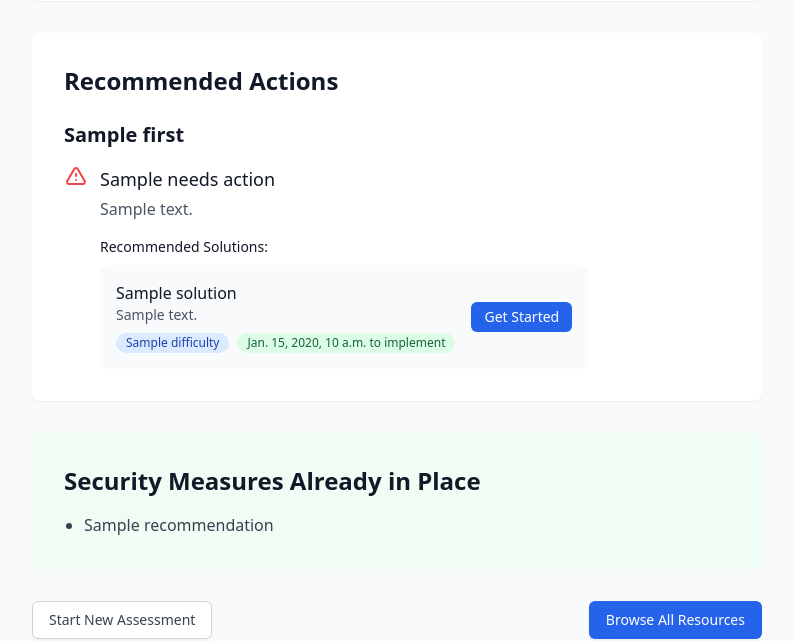
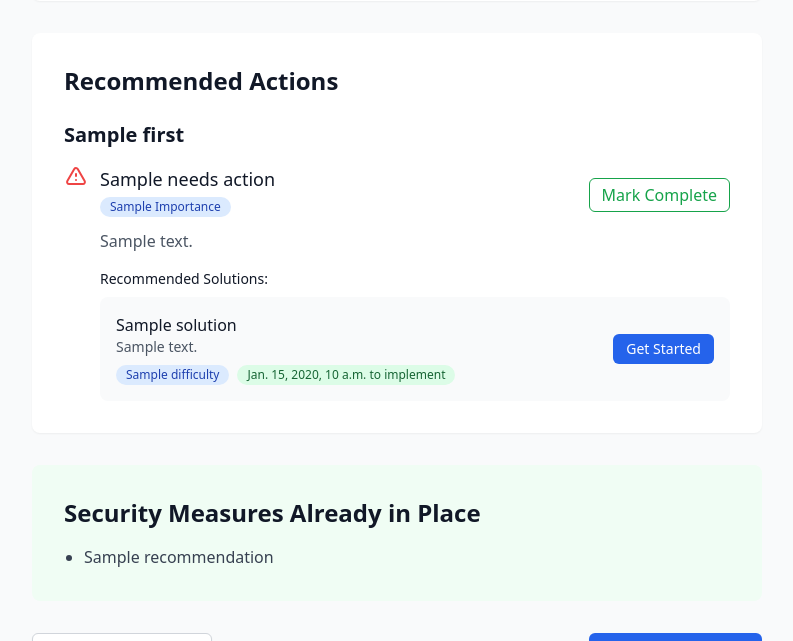
Before and after one commit to brent-is-still-here/thebluelist, a Django app: template online_security/templates/online_security/assessment_results.html in a window 1280 px wide. Shown: the part 417-1058 px from the top of the page, without its empty margins (243-1036 px from the left). Run offline with Django 5.2, Linux system fonts and the light colour scheme; the template is opened without the code that fills it: most values are stand-ins (such as "Sample title", 1, 10 or a date in 2020); some libraries are stand-ins or nearby versions.

Commit message:
Allow users to mark items as completed

```diff
--- a/online_security/templates/online_security/assessment_results.html
+++ b/online_security/templates/online_security/assessment_results.html
@@ -46,14 +46,33 @@
 
                 {% for recommendation in category.list %}
                 <div class="mb-6 last:mb-0">
-                    <div class="flex items-start">
+                    <div class="flex items-start recommendation-card" id="recommendation-{{ recommendation.id }}"
+                         data-id="{{ recommendation.id }}">
                         <div class="flex-shrink-0">
                             <svg class="h-6 w-6 text-red-500" fill="none" stroke="currentColor" viewBox="0 0 24 24">
-                                <path stroke-linecap="round" stroke-linejoin="round" stroke-width="2" d="M12 9v2m0 4h.01m-6.938 4h13.856c1.54 0 2.502-1.667 1.732-3L13.732 4c-.77-1.333-2.694-1.333-3.464 0L3.34 16c-.77 1.333.192 3 1.732 3z"/>
+                                <path stroke-linecap="round" stroke-linejoin="round" stroke-width="2"
+                                      d="M12 9v2m0 4h.01m-6.938 4h13.856c1.54 0 2.502-1.667 1.732-3L13.732 4c-.77-1.333-2.694-1.333-3.464 0L3.34 16c-.77 1.333.192 3 1.732 3z"/>
                             </svg>
                         </div>
-                        <div class="ml-3">
-                            <h4 class="text-lg font-medium text-gray-900">{{ recommendation.name }}</h4>
+                        <div class="ml-3 flex-grow">
+                            <div class="flex items-center justify-between">
+                                <div>
+                                    <h4 class="text-lg font-medium text-gray-900">{{ recommendation.name }}</h4>
+                                    <div class="flex items-center gap-2 mt-1 mb-2">
+                                        <span class="inline-flex items-center px-2.5 py-0.5 rounded-full text-xs font-medium
+                                            {% if recommendation.importance == 'critical' %}bg-red-100 text-red-800
+                                            {% elif recommendation.importance == 'recommended' %}bg-yellow-100 text-yellow-800
+                                            {% else %}bg-blue-100 text-blue-800{% endif %}">
+                                            {{ recommendation.importance|title }}
+                                        </span>
+                                    </div>
+                                </div>
+                                <button onclick="markComplete({{ recommendation.id }})"
+                                        class="mark-complete-btn px-3 py-1 border border-green-600 text-green-600 rounded-md hover:bg-green-50">
+                                    Mark Complete
+                                </button>
+                            </div>
+
                             <p class="text-gray-600 mt-1">{{ recommendation.description }}</p>
 
                             {% if recommendation.solutions.all %}
@@ -118,6 +137,62 @@
     </div>
     {% endif %}
 
+    <script>
+        function markComplete(recommendationId) {
+            // Create form data
+            const formData = new FormData();
+            formData.append('recommendation_id', recommendationId);
+            formData.append('csrfmiddlewaretoken', '{{ csrf_token }}');
+
+            fetch('', {  // Empty URL means current page
+                method: 'POST',
+                headers: {
+                    'X-Requested-With': 'XMLHttpRequest',  // Mark as AJAX request
+                },
+                body: formData
+            })
+            .then(response => response.json())
+            .then(data => {
+                if (data.status === 'success') {
+                    // Update UI
+                    const card = document.getElementById(`recommendation-${recommendationId}`);
+                    card.closest('.mb-6').classList.add('bg-green-50', 'rounded-lg', 'transition-all', 'duration-500');
+
+                    // Update counters
+                    document.querySelector('.text-red-900').textContent = data.needs_action_count;
+                    document.querySelector('.text-green-900').textContent = data.completed_count;
+
+                    // Hide the completion button
+                    card.querySelector('.mark-complete-btn').style.display = 'none';
+
+                    // Add completed message
+                    const completedMessage = document.createElement('div');
+                    completedMessage.className = 'text-green-600 text-sm mt-2';
+                    completedMessage.innerHTML = '✓ Marked as complete';
+                    card.querySelector('.flex-grow').appendChild(completedMessage);
+
+                    // Optionally hide the card after a delay
+                    setTimeout(() => {
+                        card.closest('.mb-6').style.display = 'none';
+
+                        // If no more items in category, hide category
+                        const categorySection = card.closest('.border-b');
+                        if (!categorySection.querySelector('.recommendation-card[style="display: flex;"]')) {
+                            categorySection.style.display = 'none';
+                        }
+
+                        // If no more items at all, show completion message
+                        if (data.needs_action_count === 0) {
+                            const container = document.querySelector('.space-y-8');
+                            container.innerHTML = '<div class="text-center py-8"><p class="text-lg text-green-600 font-medium">🎉 All recommendations have been completed!</p></div>';
+                        }
+                    }, 2000);
+                }
+            })
+            .catch(error => console.error('Error:', error));
+        }
+    </script>
+
     <div class="flex justify-between mt-8">
         <a href="{% url 'security_assessment' %}" class="inline-flex items-center px-4 py-2 border border-gray-300 rounded-md shadow-sm text-sm font-medium text-gray-700 bg-white hover:bg-gray-50">
             Start New Assessment
```
Also changed, not shown: online_security/views.py (+31 -15 lines).
